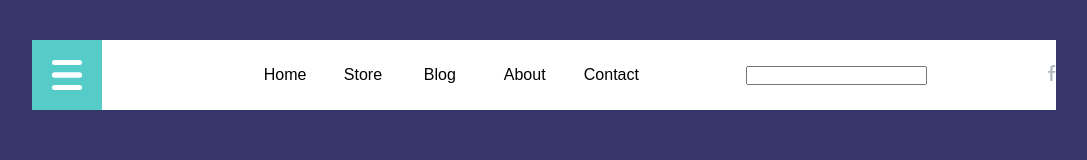
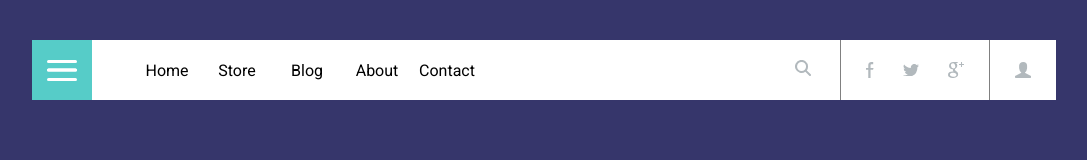
Before and after one commit to kacperKaseja/WeeklyWebDevChallenge-4, a plain HTML site: page index.html in a window 1280 px wide. Shown: the whole page, without its empty margins (96-1183 px from the left). Drawn offline with Linux system fonts and the light colour scheme.

Commit message:
Alignment if elements in the container. Adding hover effect to svg

```diff
--- a/index.html
+++ b/index.html
@@ -6,19 +6,20 @@
     <meta name="viewport" content="width=device-width, initial-scale=1.0">
     <meta http-equiv="X-UA-Compatible" content="ie=edge">
     <title>WeeklyWebChallenge-4</title>
+    <link href="https://fonts.googleapis.com/css?family=Roboto&display=swap" rel="stylesheet">
     <link rel="stylesheet" href="css/style.css">
 </head>
 
 <body>
     <div class="wrapper">
         <header class="header">
-            <button class="header__hamburger">
-                <span></span>
-                <span></span>
-                <span></span>
-                <span></span>
-            </button>
             <nav class="header__navigation">
+                <button class="navigation__hamburger">
+                    <span></span>
+                    <span></span>
+                    <span></span>
+                    <span></span>
+                </button>
                 <ul class="navigation__list">
                     <li class="navigation__list-item">Home</li>
                     <li class="navigation__list-item">Store</li>
@@ -28,15 +29,40 @@
                 </ul>
             </nav>
             <div class="header__search">
-                <input type="text" name="" id="">
+                <input class="header__search-input" type="text" name="search" id="search">
+                <label for="search">
+                    <svg xmlns="http://www.w3.org/2000/svg" width="16.028" height="16.026" viewBox="0 0 16.028 16.026">
+                        <path id="Search_icon" data-name="Search icon"
+                            d="M842.728,143.309l-3.942-3.921a6.449,6.449,0,0,0,1.3-3.884,6.546,6.546,0,1,0-2.738,5.289l3.955,3.933a1.011,1.011,0,0,0,1.425,0A1,1,0,0,0,842.728,143.309Zm-9.187-3.3a4.507,4.507,0,1,1,4.532-4.507A4.519,4.519,0,0,1,833.541,140.011Z"
+                            transform="translate(-826.995 -128.994)" fill="#b2b9bd" />
+                    </svg>
+                </label>
             </div>
+
             <div class="header__socials">
                 <svg xmlns="http://www.w3.org/2000/svg" width="7.589" height="16.944" viewBox="0 0 7.589 16.944">
                     <path id="Facebook_Icon" data-name="Facebook Icon"
                         d="M895.672,129.063h-1.6a3.062,3.062,0,0,0-3.345,3.275v2.673h-2.271l.006,1.9h2.264l0,9.092H893V136.91h2.506l.535-1.9h-3.029v-2.745a.935.935,0,0,1,1.059-.926h1.59Z"
                         transform="translate(-888.453 -129.059)" fill="#b2b9bd" />
                 </svg>
+                <svg xmlns="http://www.w3.org/2000/svg" width="16.023" height="12.997" viewBox="0 0 16.023 12.997">
+                    <path id="Twitter_Icon" data-name="Twitter Icon"
+                        d="M932.027,132.548a6.584,6.584,0,0,1-1.888.517,3.3,3.3,0,0,0,1.445-1.815,6.622,6.622,0,0,1-2.087.8,3.288,3.288,0,0,0-5.6,2.993,9.345,9.345,0,0,1-6.776-3.428,3.279,3.279,0,0,0,1.017,4.379,3.271,3.271,0,0,1-1.489-.411c0,.014,0,.027,0,.042a3.284,3.284,0,0,0,2.637,3.217,3.32,3.32,0,0,1-1.484.056,3.287,3.287,0,0,0,3.071,2.278,6.6,6.6,0,0,1-4.082,1.406,6.505,6.505,0,0,1-.784-.047,9.351,9.351,0,0,0,14.391-7.86c0-.142,0-.284-.009-.425A6.676,6.676,0,0,0,932.027,132.548Z"
+                        transform="translate(-916.004 -131.009)" fill="#b2b9bd" />
+                </svg>
+                <svg xmlns="http://www.w3.org/2000/svg" width="16.028" height="16.032" viewBox="0 0 16.028 16.032">
+                    <path id="G_Icon_copy" data-name="G+ Icon copy"
+                        d="M948.982,142.959c0-2.7,1.915-3.574,4.675-3.574.3,0,.576-.007.861-.007a1.649,1.649,0,0,1-.683-1.233,1.993,1.993,0,0,1,.252-.923c-.149.01-.3.02-.46.02a3.4,3.4,0,0,1-3.587-3.577c0-1.948,2.009-3.694,4.418-3.694h4.749l-1.061,1.085H956.9a2.983,2.983,0,0,1,1.347,2.676,3.213,3.213,0,0,1-1.4,2.529c-.8.625-.954.886-.954,1.417,0,.453.958,1.127,1.4,1.456,1.534,1.147,1.822,1.868,1.844,3.3.029,1.905-1.934,3.568-5.08,3.568C951.295,146,948.982,144.749,948.982,142.959Zm1.93-.421c0,1.262,1.3,2.29,3.087,2.29,2.521,0,3.4-.963,3.4-2.227a1.247,1.247,0,0,0-.058-.446c-.608-1.514-2.567-1.514-3.22-1.514C952.364,140.642,950.912,141.3,950.912,142.538Zm1.054-8.773a2.892,2.892,0,0,0,2.579,2.682c1.214.035,1.913-.94,1.7-2.523s-1-2.772-2.215-2.809h-.056A2.172,2.172,0,0,0,951.966,133.764Zm10,1.234v-1.984H960v-1h1.969v-2.042h1.04v2.042h2v1h-2V135Z"
+                        transform="translate(-948.982 -129.969)" fill="#b2b9bd" />
+                </svg>
             </div>
+            <svg class="header__login" xmlns="http://www.w3.org/2000/svg" width="16.092" height="16.06"
+                viewBox="0 0 16.092 16.06">
+                <path id="Login_Icon" data-name="Login Icon"
+                    d="M1023.993,145.03h-14.029a1.031,1.031,0,0,1-1.031-1.031v-.594c0-.87,1.031-1.031,1.031-1.031l5.359-2.655a6.949,6.949,0,0,1-2.266-4.563v-2.577a4.1,4.1,0,0,1,4.125-3.609,3.818,3.818,0,0,1,3.843,3.609v2.577a6.7,6.7,0,0,1-2.245,4.573l5.214,2.645s1.031.177,1.031,1.031V144A1.031,1.031,0,0,1,1023.993,145.03Z"
+                    transform="translate(-1008.932 -128.969)" fill="#b2b9bd" />
+            </svg>
+
         </header>
     </div>
 
--- a/js/main.js
+++ b/js/main.js
@@ -2,6 +2,8 @@ const hamburger = document.querySelector('.header__hamburger')
 
 
 
-const hamburgerClick =
+const hamburgerClick = function(){
+    console.log("sdasda");
+}
 
-hamburger.addEventListener('click', hamburgerClick};
+hamburger.addEventListener('click', hamburgerClick);
--- a/scss/_default.scss
+++ b/scss/_default.scss
@@ -1,12 +1,13 @@
 html {
     font-size: 10px;
+
 }
 
 * {
     margin: 0;
     padding: 0;
     box-sizing: border-box;
-    font-family: Arial, Helvetica, sans-serif;
+    font-family: 'Roboto', sans-serif;
 }
 
 body {
--- a/scss/_header.scss
+++ b/scss/_header.scss
@@ -1,17 +1,80 @@
 .header {
     display: flex;
-    justify-content: space-between;
+    justify-content: flex-end;
     align-items: center;
     width: 100%;
     background: white;
 
-    &__hamburger {
-        width: 70px;
-        height: 70px;
+
+    &__search {
+        width: 25%;
+    }
+
+    &__socials {
+        width: 150px;
+        display: flex;
+        justify-content: space-between;
+        align-items: center;
+        border-right: 1px solid gray;
+        border-left: 1px solid gray;
+        height: 60px;
+        padding: 0 25px;
+
+        svg {
+            cursor: pointer;
+
+            &:hover {
+                transform: scale(1.4);
+            }
+
+            path {
+                &:hover {
+                    fill: #56CCC8;
+                }
+            }
+        }
+    }
+
+    &__search {
+        display: flex;
+        justify-content: center;
+        align-items: center;
+    }
+
+    &__search-input {
+        border: none;
+        padding: 5px 10px;
+        margin-right: 10px;
+    }
+
+    &__login {
+        margin: 0 25px;
+
+        &:hover {
+            transform: scale(1.4);
+        }
+
+        path {
+            &:hover {
+                fill: #56CCC8;
+            }
+        }
+    }
+}
+
+
+.header__navigation {
+    display: flex;
+    margin-right: auto;
+}
+
+.navigation__hamburger {
+    width: 60px;
+    height: 60px;
     background-color: #56CCC8;
     position: relative;
     border: none;
-
+    cursor: pointer;
 
     span {
         display: block;
@@ -20,32 +83,39 @@
         left: 50%;
         transform: translate(-50%, -50%);
         width: 30px;
-            height: 5px;
+        height: 3px;
         border-radius: 15px;
         background: white;
     }
 
     span:nth-child(2) {
-            transform: translate(-50%, -15px);
+        transform: translate(-50%, -10px);
     }
 
     span:nth-child(3) {
-            transform: translate(-50%, 10px);
+        transform: translate(-50%, 8px);
     }
 
-    }
 }
 
 .navigation__list {
     list-style: none;
     display: flex;
-    justify-content: start;
+    justify-content: center;
     align-items: center;
-    height: 70px;
+    justify-self: flex-start;
+    align-self: flex-end;
+    height: 60px;
+    margin: 0 40px;
 
     &-item {
         display: block;
         width: 70px;
-        padding: 0 40px;
+        text-align: center;
+        cursor: pointer;
+
+        &:hover {
+            color: #56CCC8;
         }
     }
+}
```
Also changed, not shown: css/style.css, 1 other file. Lines whose indentation alone changed are shown as unchanged.
